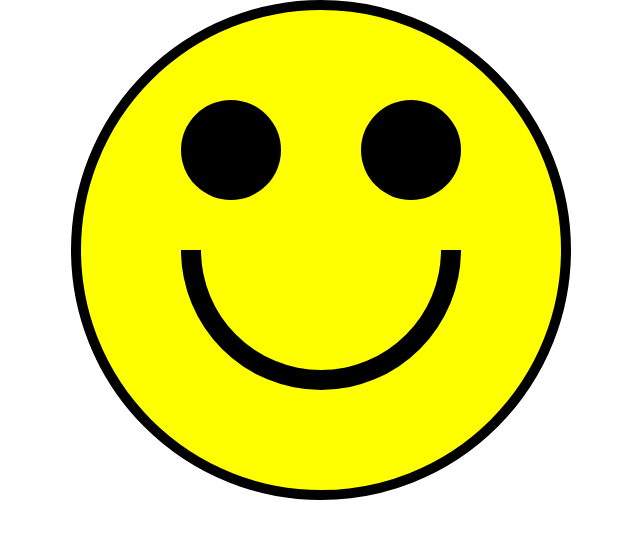
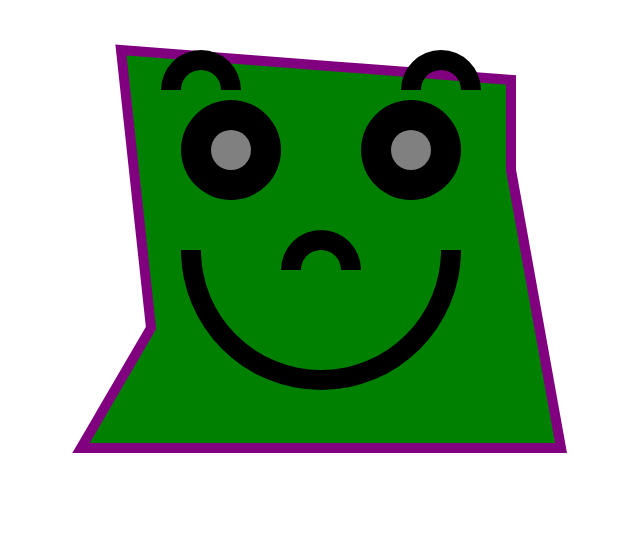
Before and after one commit to Grace-H/data-vis-course, a React (Create React App) app in the folder svg-face/react-smiley-face/: page / in a window 1280 px wide. Shown: the top 538 px of the page, without its empty margins (159-799 px from the left). Built offline with nearby package versions, Linux system fonts and the light colour scheme.

Commit message:
PART3: polygon face

```diff
--- a/svg-face/react-smiley-face/src/App.js
+++ b/svg-face/react-smiley-face/src/App.js
@@ -12,6 +12,11 @@ export default function App() {
   const eyeRadius = 50;
   const mouthRadius = 120;
   const mouthWidth = 20;
+  const noseArc = arc()
+    .innerRadius(mouthWidth)
+    .outerRadius(40)
+    .startAngle(-Math.PI / 2)
+    .endAngle(Math.PI / 2);
 
   const mouthArc = arc()
     .innerRadius(mouthRadius)
@@ -23,14 +28,35 @@ export default function App() {
     <svg width={width} height={height}>
       <g transform={`translate(${centerX},${centerY})`}>
         {/*group element*/}
-        <circle
-          r={height / 2 - strokeWidth / 2}
-          fill="yellow"
-          stroke="black"
+        <polygon
+          points="-200,-200 190,-170 190,-80 240,198 -240,198 -170,78"
+          fill="green"
+          stroke="purple"
           stroke-width={strokeWidth}
         />
         <circle cx={-eyeOffsetX} cy={-eyeOffsetY} r={eyeRadius} />
         <circle cx={eyeOffsetX} cy={-eyeOffsetY} r={eyeRadius} />
+        <circle
+          cx={-eyeOffsetX}
+          cy={-eyeOffsetY}
+          r={(2 * eyeRadius) / 5}
+          fill="grey"
+        />
+        <circle
+          cx={eyeOffsetX}
+          cy={-eyeOffsetY}
+          r={(2 * eyeRadius) / 5}
+          fill="grey"
+        />
+        <path
+          d={noseArc()}
+          transform={`translate(${mouthRadius},-${mouthRadius + 40})`}
+        ></path>
+        <path
+          d={noseArc()}
+          transform={`translate(-${mouthRadius},-${mouthRadius + 40})`}
+        ></path>
+        <path d={noseArc()} transform={`translate(0,20)`}></path>
         <path d={mouthArc()}></path>
       </g>
     </svg>
```
